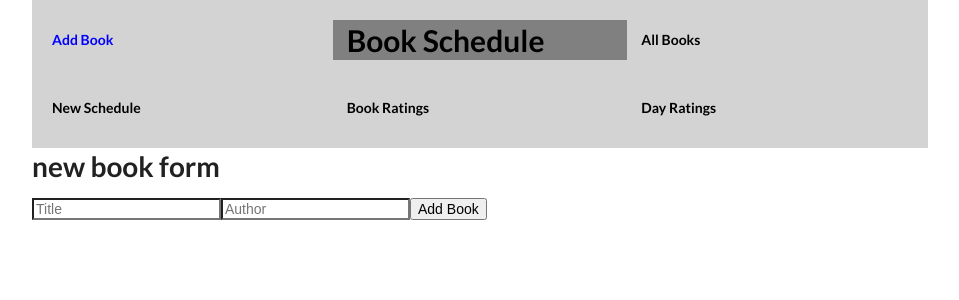
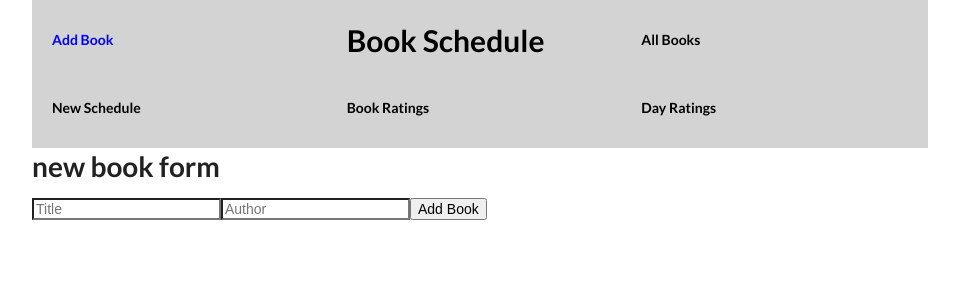
Before and after one commit to ryanMlindner/Book-Scheduler, a React (Create React App) app in the folder client/: page /new in a window 1280 px wide. Shown: the top 300 px of the page, without its empty margins (160-1119 px from the left). Built offline with nearby package versions, Linux system fonts and the light colour scheme; no server answers.

Commit message:
css on page header

```diff
--- a/client/src/components/NavBar.js
+++ b/client/src/components/NavBar.js
@@ -9,7 +9,7 @@ function NavBar(){
                 <div className="three column row">
             <NavLink className="add-book column" activeClassName="current"
             to="/new" exact>Add Book</NavLink>
-            <NavLink className="header column" activeClassName="current"
+            <NavLink className="title column" activeClassName="current"
             to="/" exact >Book Schedule</NavLink>
             <NavLink className="all-books column" activeClassName="current"
             to="/books" exact>All Books</NavLink>
--- a/client/src/index.css
+++ b/client/src/index.css
@@ -16,6 +16,19 @@
 
 .header {
 	background-color: grey;
+	font-size: 30px;
+	font-weight: bold;
+	width: fit-content;
+	display: flex;
+	justify-content: center;
+	padding: 10px;
+	text-decoration:none;
+	color: black;
+	margin: 0 auto;
+
+}
+
+.title {
 	font-size: 30px;
 	font-weight: bold;
 	width: fit-content;
```
Also changed, not shown: 1 other file (tests, documents, lock files or other folders).
